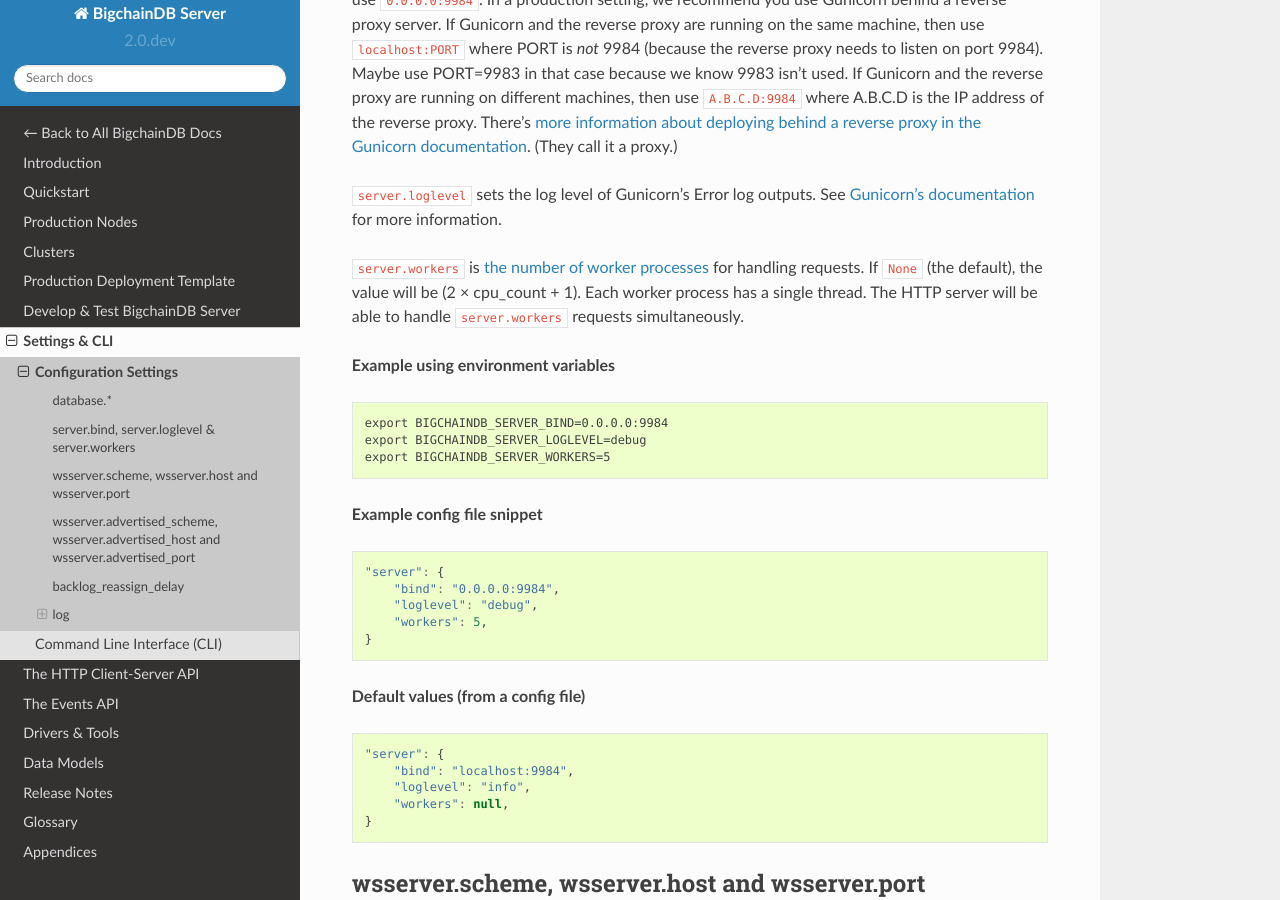
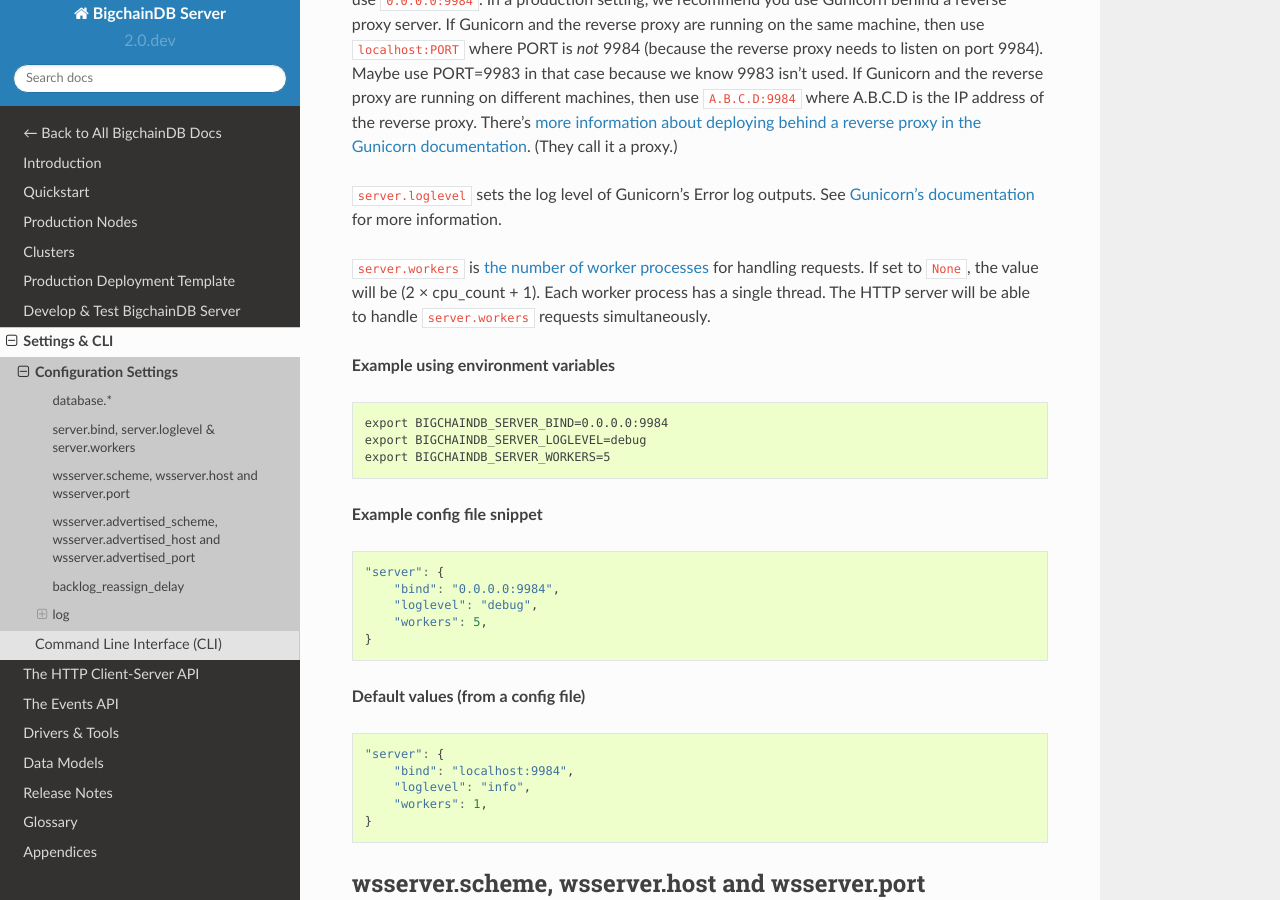
Before and after one commit to bigchaindb/bigchaindb, a Sphinx documentation site: the page built from docs/server/source/server-reference/configuration.md, in a window 1280 px wide and 900 px high, scrolled down 2598 px. Built offline with Sphinx 7.4.7 and the Read the Docs theme 2.0.0, drawn with Linux system fonts in a browser that asks for light colours.

Commit message:
Problem: Multi-threading not configured (#2165)
* Problem: Multi-threading not configured

Solution: Auto-generate multi-threading config with default threads and workers set to 1

* Problem: Documentation not updated for multi-threading

Solution: Updated necessary docs

````diff
--- a/bigchaindb/__init__.py
+++ b/bigchaindb/__init__.py
@@ -89,7 +89,8 @@
         'bind': 'localhost:9984',
         'loglevel': logging.getLevelName(
             log_config['handlers']['console']['level']).lower(),
-        'workers': None,  # if none, the value will be cpu_count * 2 + 1
+        'threads': 1,
+        'workers': 1,  # if None, the value will be cpu_count * 2 + 1
     },
     'wsserver': {
         'scheme': 'ws',
--- a/docs/server/source/server-reference/configuration.md
+++ b/docs/server/source/server-reference/configuration.md
@@ -103,7 +103,7 @@
 [Gunicorn's documentation](http://docs.gunicorn.org/en/latest/settings.html#loglevel)
 for more information.
 
-`server.workers` is [the number of worker processes](http://docs.gunicorn.org/en/stable/settings.html#workers) for handling requests. If `None` (the default), the value will be (2 × cpu_count + 1). Each worker process has a single thread. The HTTP server will be able to handle `server.workers` requests simultaneously.
+`server.workers` is [the number of worker processes](http://docs.gunicorn.org/en/stable/settings.html#workers) for handling requests. If set to `None`, the value will be (2 × cpu_count + 1). Each worker process has a single thread. The HTTP server will be able to handle `server.workers` requests simultaneously.
 
 **Example using environment variables**
 ```text
@@ -126,7 +126,7 @@
 "server": {
     "bind": "localhost:9984",
     "loglevel": "info",
-    "workers": null,
+    "workers": 1,
 }
 ```
 
````
